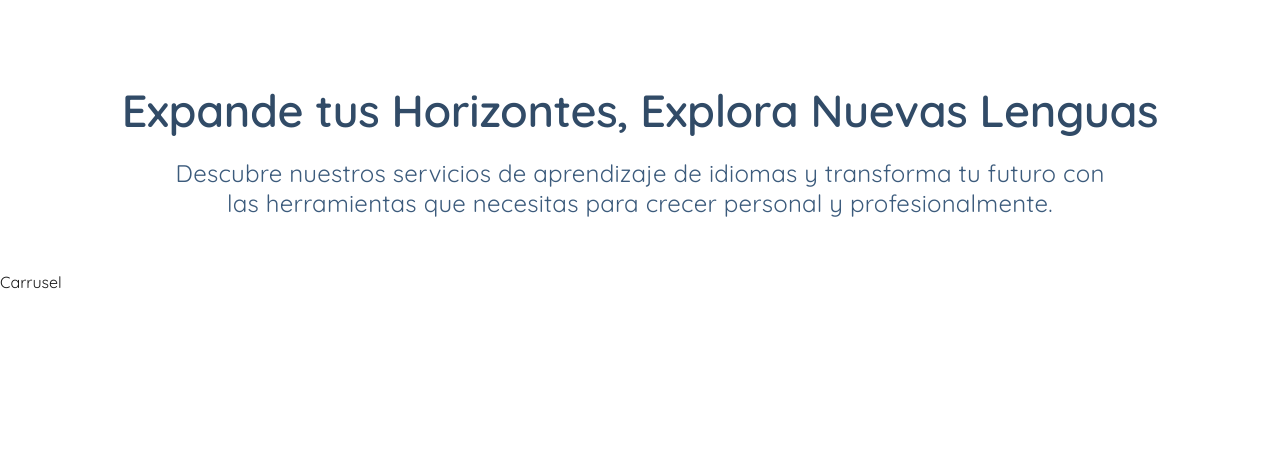
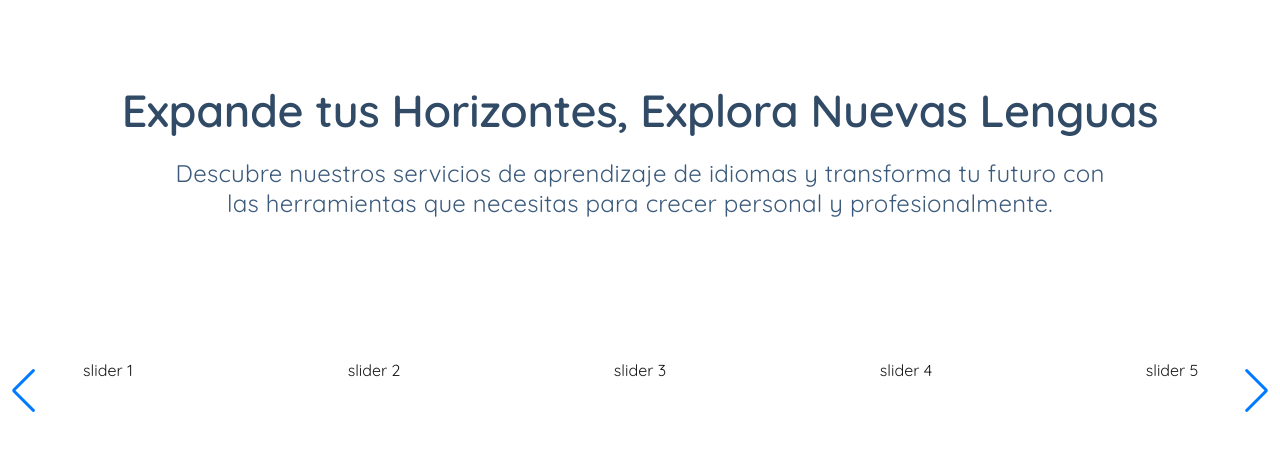
Before and after one commit to eneskrlos/any-academy-project, a Next.js app: page /Cursos in a window 1280 px wide. Shown: the top 450 px of the page. Built offline with nearby package versions, Linux system fonts and the light colour scheme.

Commit message:
Implemetation carouser esqueleto

```diff
--- a/src/Components/Slider/CarouselComponent.tsx
+++ b/src/Components/Slider/CarouselComponent.tsx
@@ -1,6 +1,11 @@
 'use client'
+import React from 'react'
 import { Grid2, Theme } from '@mui/material'
-import React from 'react'
+
+import { Swiper, SwiperSlide } from 'swiper/react';
+import 'swiper/swiper-bundle.css'; // Import Swiper styles
+import { Navigation } from 'swiper/modules';
+import './styleSlider.css'
 
 interface CarouselPorps {
     theme: Theme
@@ -10,7 +15,58 @@ export default function CarouselComponent({ theme }:CarouselPorps) {
   console.log(theme.palette.common.white)
   return (
     <Grid2>
-        <div>Carrusel</div>
+        <Swiper
+              spaceBetween={50}
+              slidesPerView={5}
+              loop={true}
+              onSlideChange={() => console.log('slide change')}
+              onSwiper={(swiper) => console.log(swiper)}
+              modules={[Navigation]}
+              navigation
+              pagination={{ clickable: true }}
+              style={{ width: '100%', height: '100%' }}
+          >
+              <SwiperSlide>
+                  <Grid2 container spacing={2} sx={{ display:'flex', justifyContent:'center', alignItems:'center', marginTop: '88px', marginBottom: '130px' }}>
+                      slider 1
+                  </Grid2>
+              </SwiperSlide>
+              <SwiperSlide>
+                  <Grid2 container spacing={2} sx={{ display:'flex', justifyContent:'center', alignItems:'center', marginTop: '88px', marginBottom: '130px' }}>
+                    slider 2
+                  </Grid2>
+              </SwiperSlide>
+              <SwiperSlide>
+                  <Grid2 container spacing={2} sx={{ display:'flex', justifyContent:'center', alignItems:'center', marginTop: '88px', marginBottom: '130px' }}>
+                    slider 3
+                  </Grid2>
+              </SwiperSlide>
+              <SwiperSlide>
+                  <Grid2 container spacing={2} sx={{ display:'flex', justifyContent:'center', alignItems:'center', marginTop: '88px', marginBottom: '130px' }}>
+                    slider 4
+                  </Grid2>
+              </SwiperSlide>
+              <SwiperSlide>
+                  <Grid2 container spacing={2} sx={{ display:'flex', justifyContent:'center', alignItems:'center', marginTop: '88px', marginBottom: '130px' }}>
+                    slider 5
+                  </Grid2>
+              </SwiperSlide>
+              <SwiperSlide>
+                  <Grid2 container spacing={2} sx={{ display:'flex', justifyContent:'center', alignItems:'center', marginTop: '88px', marginBottom: '130px' }}>
+                    slider 6
+                  </Grid2>
+              </SwiperSlide>
+              <SwiperSlide>
+                  <Grid2 container spacing={2} sx={{ display:'flex', justifyContent:'center', alignItems:'center', marginTop: '88px', marginBottom: '130px' }}>
+                    slider 7
+                  </Grid2>
+              </SwiperSlide>
+              <SwiperSlide>
+                  <Grid2 container spacing={2} sx={{ display:'flex', justifyContent:'center', alignItems:'center', marginTop: '88px', marginBottom: '130px' }}>
+                    slider 8
+                  </Grid2>
+              </SwiperSlide>
+          </Swiper>
     </Grid2>
   )
 }
--- a/src/app/Cursos/page.tsx
+++ b/src/app/Cursos/page.tsx
@@ -1,3 +1,4 @@
+'use client'
 import React from 'react'
 import { useTheme } from '@mui/material'
 import CursosView from '@/Views/Cursos/Index'
```
Also changed, not shown: src/Components/Cards/Card.tsx (+18 -4 lines).
